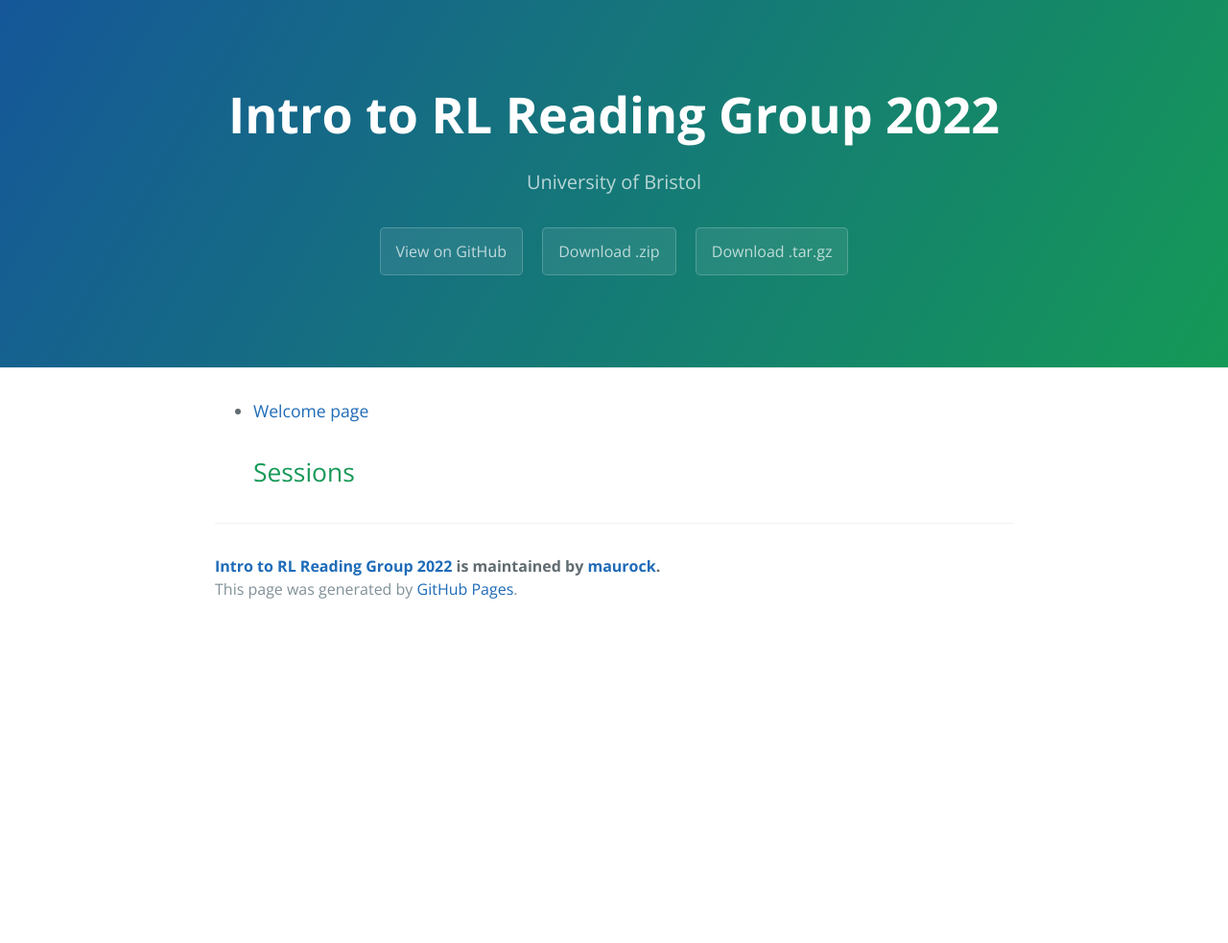
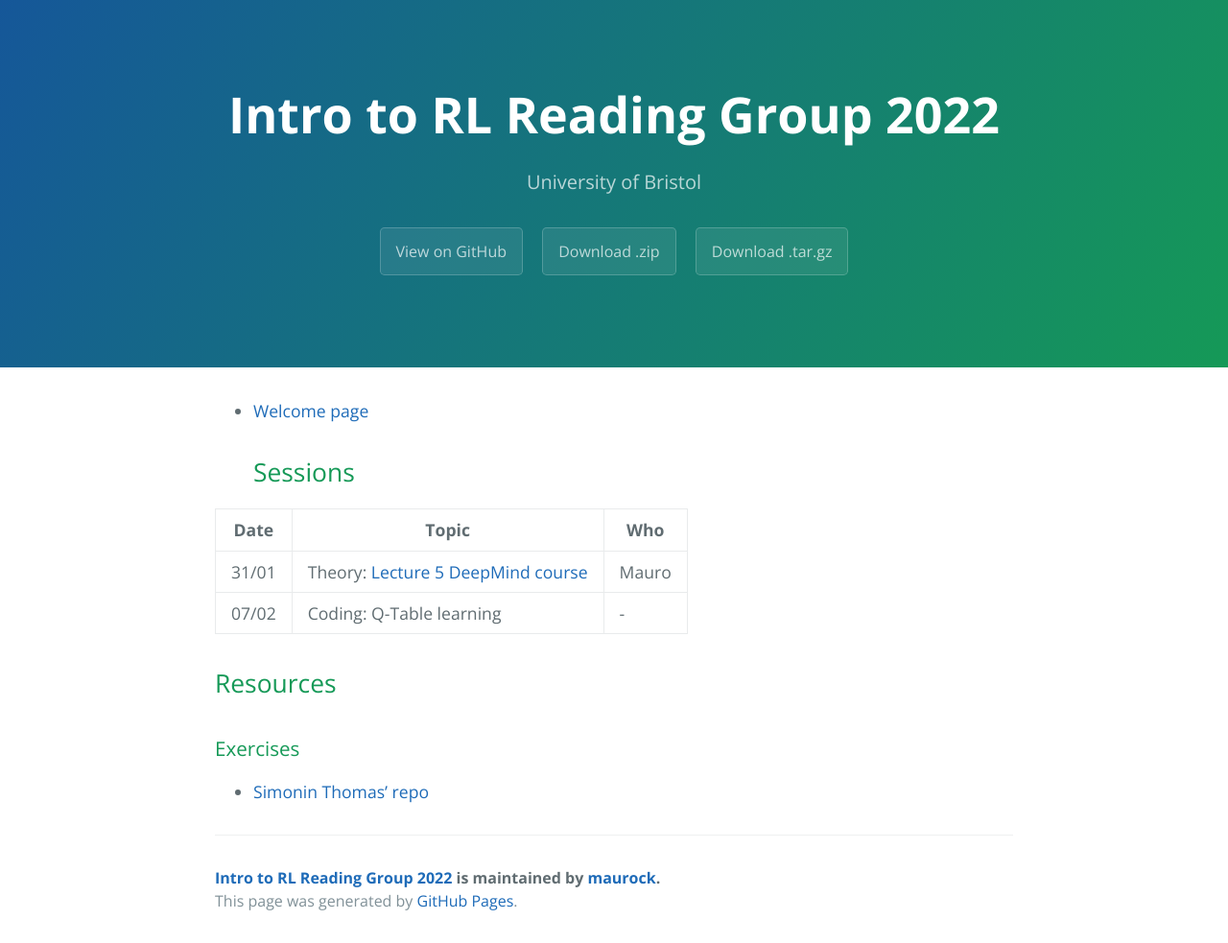
Before and after one commit to Reinforcement-Learning-Intro/Reinforcement-Learning-Intro.github.io, a Jekyll site: the page built from index.md, in a window 1280 px wide. Shown: the whole page at 96% size. Built offline with Jekyll 4.4.1, drawn with Linux system fonts in a browser that asks for light colours; before the commit the page ends 900 px from its top, so only the background shows below that.

Commit message:
Table added

```diff
--- a/index.md
+++ b/index.md
@@ -5,3 +5,13 @@
 
 - [Welcome page](https://reinforcement-learning-intro.github.io/main/2022/01/24/welcome.html)
 ## Sessions
+
+| Date        | Topic | Who |
+| ----------- | ----------- |
+|  31/01      | Theory: [Lecture 5 DeepMind course](https://www.youtube.com/watch?v=t9uf9cuogBo&list=PLqYmG7hTraZDVH599EItlEWsUOsJbAodm&index=6) |  Mauro |
+|  07/02    | Coding: Q-Table learning        | - |
+
+
+## Resources
+### Exercises
+- [Simonin Thomas' repo](https://simoninithomas.github.io/Deep_reinforcement_learning_Course/)
```
